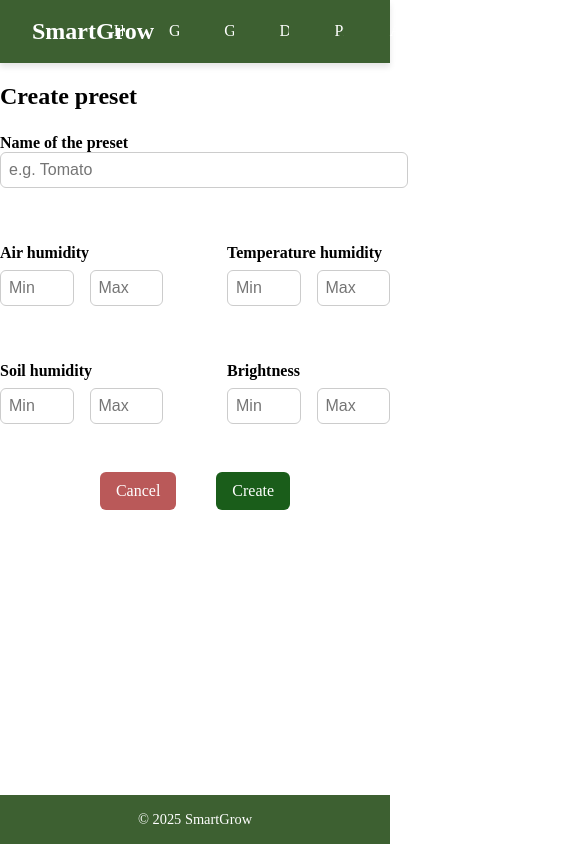
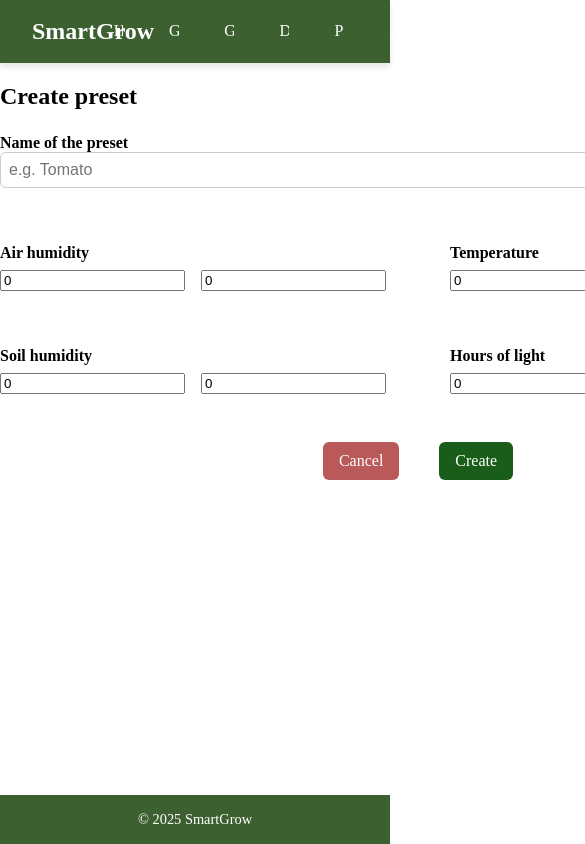
Before and after one commit to AlexaKelemen/SmartGrow_Frontend, a React (Vite) app: page /#/presets/create in a window 390 px wide. Shown: the top 844 px of the page, 585 px wide, since content can reach past the window. Built offline with nearby package versions, Linux system fonts and the light colour scheme.

Commit message:
Getting rid of the dummy data and making it responsive to backend

```diff
--- a/src/api/restApi.js
+++ b/src/api/restApi.js
@@ -147,3 +147,50 @@ export const PushAPI = {
         await API.post('/subscribe', subscription);
     }
 };
+
+/**
+ * API functions related to presets.
+ * @namespace PresetAPI
+ * @author SophiaJustin
+ */
+export const PresetAPI = {
+    /**
+     * Fetch a preset by its ID.
+     * @param {number} id - The preset ID to retrieve.
+     * @returns {Promise<Object>} The preset data.
+     * @example
+     * const preset = await PresetAPI.getPresetById(3);
+     */
+    async getPresetById(id) {
+        const response = await API.get(`/Preset/${id}`);
+        return response.data;
+    },
+    /**
+     * Create a new preset.
+     * @param {Object} presetData - The preset data to create.
+     * @returns {Promise<Object>} The created preset.
+     */
+    async createPreset(presetData) {
+        const response = await API.post('/Preset', presetData);
+        return response.data;
+    },
+    /**
+    * Update an existing preset.
+    * @param {number} id - The preset ID to update.
+    * @param {Object} presetData - The new preset data.
+    * @returns {Promise<Object>} The updated preset.
+    */
+    async updatePreset(id, presetData) {
+    const response = await API.put(`/Preset/${id}`, presetData);
+    return response.data;
+    },
+    /**
+    * Delete a preset by its ID.
+    * @param {number} id - The preset ID to delete.
+    * @returns {Promise<void>}
+    */
+    async deletePreset(id) {
+    await API.delete(`/Preset/${id}`);
+    }
+
+};
--- a/src/components/forms/PresetForm.jsx
+++ b/src/components/forms/PresetForm.jsx
@@ -1,21 +1,48 @@
-import React from "react";
+import React, { useState } from "react";
 import { Button } from "@/components/ui/Button";
 import { useNavigate } from "react-router-dom";
 import PropTypes from "prop-types";
 import "@/styles/components/presetForm.css";
 
-const PresetForm = ({ mode, onSubmit }) => {
+const PresetForm = ({ mode, onSubmit, initialData = {} }) => {
   const navigate = useNavigate();
   const isEdit = mode === "edit";
 
+ const [name, setName] = useState(initialData.name || "");
+  const [minAirHumidity, setMinAirHumidity] = useState(initialData.minAirHumidity || 0);
+  const [maxAirHumidity, setMaxAirHumidity] = useState(initialData.maxAirHumidity || 0);
+  const [minTemperature, setMinTemperature] = useState(initialData.minTemperature || 0);
+  const [maxTemperature, setMaxTemperature] = useState(initialData.maxTemperature || 0);
+  const [minSoilHumidity, setMinSoilHumidity] = useState(initialData.minSoilHumidity || 0);
+  const [maxSoilHumidity, setMaxSoilHumidity] = useState(initialData.maxSoilHumidity || 0);
+  const [hoursOfLight, setHoursOfLight] = useState(initialData.hoursOfLight || 0);
+
+  const handleSubmit = (e) => {
+    e.preventDefault();
+
+    const formData = {
+      name,
+      minTemperature,
+      maxTemperature,
+      minAirHumidity,
+      maxAirHumidity,
+      minSoilHumidity,
+      maxSoilHumidity,
+      hoursOfLight,
+      greenhouses: [] // You can handle this later if needed
+    };
+
+    onSubmit(formData); // sends data to CreatePresetForm
+  };
+
   return (
-    <div className={isEdit ? "edit-preset-page" : "create-preset-form-page"}>
+    <form onSubmit={handleSubmit} className={isEdit ? "edit-preset-page" : "create-preset-form-page"}>
       <h2>{isEdit ? "Edit Preset" : "Create preset"}</h2>
 
       {!isEdit && (
         <div>
           <label>Name of the preset</label>
-          <input type="text" placeholder="e.g. Tomato" />
+          <input type="text" value={name} onChange={(e) => setName(e.target.value)} placeholder="e.g. Tomato" required />
         </div>
       )}
 
@@ -23,16 +50,16 @@ const PresetForm = ({ mode, onSubmit }) => {
         <div>
           <label>Air humidity</label>
           <div className="input-pair">
-            <input type="text" placeholder="Min" />
-            <input type="text" placeholder="Max" />
+            <input type="number" value={minAirHumidity} onChange={(e) => setMinAirHumidity(Number(e.target.value))} placeholder="Min" />
+            <input type="number" value={maxAirHumidity} onChange={(e) => setMaxAirHumidity(Number(e.target.value))} placeholder="Max" />
           </div>
         </div>
 
         <div>
-          <label>Temperature humidity</label>
+          <label>Temperature</label>
           <div className="input-pair">
-            <input type="text" placeholder="Min" />
-            <input type="text" placeholder="Max" />
+            <input type="number" value={minTemperature} onChange={(e) => setMinTemperature(Number(e.target.value))} placeholder="Min" />
+            <input type="number" value={maxTemperature} onChange={(e) => setMaxTemperature(Number(e.target.value))} placeholder="Max" />
           </div>
         </div>
       </div>
@@ -41,35 +68,35 @@ const PresetForm = ({ mode, onSubmit }) => {
         <div>
           <label>Soil humidity</label>
           <div className="input-pair">
-            <input type="text" placeholder="Min" />
-            <input type="text" placeholder="Max" />
+            <input type="number" value={minSoilHumidity} onChange={(e) => setMinSoilHumidity(Number(e.target.value))} placeholder="Min" />
+            <input type="number" value={maxSoilHumidity} onChange={(e) => setMaxSoilHumidity(Number(e.target.value))} placeholder="Max" />
           </div>
         </div>
 
         <div>
-          <label>Brightness</label>
+          <label>Hours of light</label>
           <div className="input-pair">
-            <input type="text" placeholder="Min" />
-            <input type="text" placeholder="Max" />
+            <input type="number" value={hoursOfLight} onChange={(e) => setHoursOfLight(Number(e.target.value))} placeholder="Hours" />
           </div>
         </div>
       </div>
 
       <div className={isEdit ? "button-group" : "form-buttons"}>
-        <Button variant="cancel" onClick={() => navigate("/presets")}>
+        <Button variant="cancel" onClick={() => navigate("/presets")} type="button">
           Cancel
         </Button>
-        <Button onClick={onSubmit}>
+        <Button type="submit">
           {isEdit ? "Edit" : "Create"}
         </Button>
       </div>
-    </div>
+    </form>
   );
 };
 
 PresetForm.propTypes = {
   mode: PropTypes.oneOf(["create", "edit"]).isRequired,
   onSubmit: PropTypes.func,
+  initialData: PropTypes.object,
 };
 
 export default PresetForm;
--- a/src/pages/views/CreatePresetForm.jsx
+++ b/src/pages/views/CreatePresetForm.jsx
@@ -1,14 +1,39 @@
-import React from "react";
+import React, { useState } from "react";
+import { useNavigate } from "react-router-dom";
 import PresetForm from "@/components/forms/PresetForm";
-
+import { PresetAPI } from "@/api/restApi";
 
 const CreatePresetForm = () => {
-  const handleSubmit = () => {
-    console.log("Creating preset...");
-    // TODO: Backend logic
+  const navigate = useNavigate();
+  const [successMessage, setSuccessMessage] = useState("");
+
+  const handleSubmit = async (presetData) => {
+    try {
+      const response = await PresetAPI.createPreset(presetData);
+      console.log("Created preset:", response);
+
+      setSuccessMessage("✅ Preset created successfully!");
+
+      // Redirect after 2 seconds
+      setTimeout(() => {
+        navigate("/presets");
+      }, 2000);
+    } catch (error) {
+      console.error("Failed to create preset:", error);
+      setSuccessMessage("❌ Something went wrong. Please try again.");
+    }
   };
 
-  return <PresetForm mode="create" onSubmit={handleSubmit} />;
+  return (
+    <div>
+      <PresetForm mode="create" onSubmit={handleSubmit} />
+      {successMessage && (
+        <p style={{ marginTop: "1rem", color: successMessage.startsWith("✅") ? "green" : "red" }}>
+          {successMessage}
+        </p>
+      )}
+    </div>
+  );
 };
 
 export default CreatePresetForm;
--- a/src/pages/views/EditPresetPage.jsx
+++ b/src/pages/views/EditPresetPage.jsx
@@ -1,17 +1,52 @@
-import React from "react";
-import { useParams } from "react-router-dom";
+import React, { useEffect, useState } from "react";
+import { useParams, useNavigate } from "react-router-dom";
 import PresetForm from "@/components/forms/PresetForm";
-
+import { PresetAPI } from "@/api/restApi";
 
 const EditPresetPage = () => {
   const { id } = useParams();
+  const navigate = useNavigate();
+  const [preset, setPreset] = useState(null);
+  const [successMessage, setSuccessMessage] = useState("");
 
-  const handleSubmit = () => {
-    console.log(`Editing preset with id ${id}...`);
-    // TODO: Backend update logic
+  useEffect(() => {
+    const fetchPreset = async () => {
+      try {
+        const data = await PresetAPI.getPresetById(id);
+        setPreset(data);
+      } catch (error) {
+        console.error("Failed to load preset:", error);
+      }
+    };
+
+    fetchPreset();
+  }, [id]);
+
+  const handleSubmit = async (updatedData) => {
+    try {
+      await PresetAPI.updatePreset(id, updatedData);
+      setSuccessMessage("✅ Preset updated successfully!");
+      setTimeout(() => {
+        navigate("/presets");
+      }, 2000);
+    } catch (error) {
+      console.error("Failed to update preset:", error);
+      setSuccessMessage("❌ Update failed. Please try again.");
+    }
   };
 
-  return <PresetForm mode="edit" onSubmit={handleSubmit} />;
+  if (!preset) return <p>Loading preset...</p>;
+
+  return (
+    <div>
+      <PresetForm mode="edit" onSubmit={handleSubmit} initialData={preset} />
+      {successMessage && (
+        <p style={{ color: successMessage.startsWith("✅") ? "green" : "red", marginTop: "1rem" }}>
+          {successMessage}
+        </p>
+      )}
+    </div>
+  );
 };
 
 export default EditPresetPage;
--- a/src/pages/views/PresetPage.jsx
+++ b/src/pages/views/PresetPage.jsx
@@ -1,35 +1,49 @@
 /**
  * @file PresetPage.jsx
  * @description View component for the Preset Page in the SmartGrow dashboard.
- * Displays a list of plant presets with basic UI for future interaction.
- * Currently visual-only; logic will be connected later via backend integration.
+ * Displays a list of plant presets from backend API.
  *
  * @author SophiaJustin,Alexa Kelemen
  * @since 1.0.0
  */
 
 
-import React ,{ useState } from "react";
-
+import React, { useEffect, useState } from "react";
 import { useNavigate } from "react-router-dom";
 import "@/styles/pages/preset.css";
 import presets from "@/pages/viewmodels/Preset";
 import PresetCard from "@/components/PresetCard";
 import DeletePopUp from "@/components/DeletePopUp";
 import { Button } from "@/components/ui/Button";
+import { PresetAPI } from "../../api/restApi";
 
 
 /**
  * Renders the Preset Page UI.
- * Includes a button for creating new presets and dynamically displays
- * a list of preset cards using the static data from the view model.
+ * Fetches presets from backend, displays cards and handles delete popup.
  *
  * @returns {JSX.Element} The rendered preset page component.
  */
 const PresetPage = () => {
   const navigate = useNavigate();
+  const [presets, setPresets] = useState([]);
   const [showPopUp, setShowPopUp] = useState(false);
   const [selectedPreset, setSelectedPreset] = useState(null);
+
+  useEffect(() => {
+    // Replace with your real backend endpoint to get all presets
+    fetchPresets();
+  }, []);
+
+  const fetchPresets = async () => {
+    try {
+      const response = await fetch("http://localhost:5050/api/Preset"); // Replace with your actual URL
+      const data = await response.json();
+      setPresets(data);
+    } catch (error) {
+      console.error("Error fetching presets:", error);
+    }
+  };
 
   const handleDeleteClick = (preset) => {
     setSelectedPreset(preset);
@@ -41,28 +55,44 @@ const PresetPage = () => {
     setSelectedPreset(null);
   };
 
-  const handleConfirm = () => {
+  const handleConfirm = async () => {
+  try {
+    await PresetAPI.deletePreset(selectedPreset.id);
     console.log("Deleted:", selectedPreset.name);
-    // TODO: add real deletion logic here
+
+    // Update local state to remove the deleted preset from the list
+    setPresets((prevPresets) =>
+      prevPresets.filter((p) => p.id !== selectedPreset.id)
+    );
+
     setShowPopUp(false);
     setSelectedPreset(null);
+  } catch (error) {
+    console.error("Failed to delete preset:", error);
+  }
+};
+
+
+  const handleViewPreset = (id) => {
+    navigate(`/presets/${id}`);
   };
 
   return (
     <div className="preset-page">
       <div className="preset-header">
-      <Button variant="default" onClick={() => navigate("/presets/create")}>
+        <Button variant="default" onClick={() => navigate("/presets/create")}>
           Create Preset
         </Button>
       </div>
 
       <div className="preset-cards">
         {presets.map((preset) => (
-          <PresetCard
-            key={preset.id}
-            preset={preset}
-            onDelete={() => handleDeleteClick(preset)}
-          />
+          <div key={preset.id} onClick={() => handleViewPreset(preset.id)}>
+            <PresetCard
+              preset={preset}
+              onDelete={() => handleDeleteClick(preset)}
+            />
+          </div>
         ))}
       </div>
 
```
